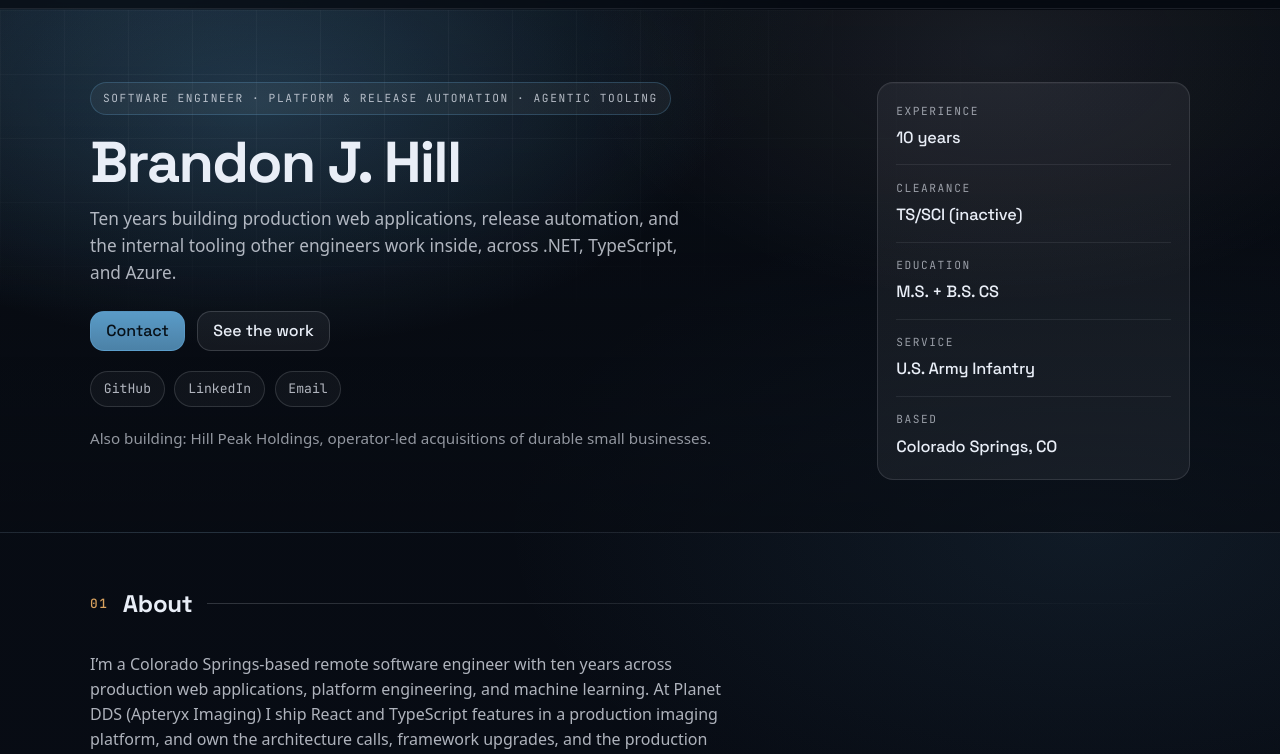
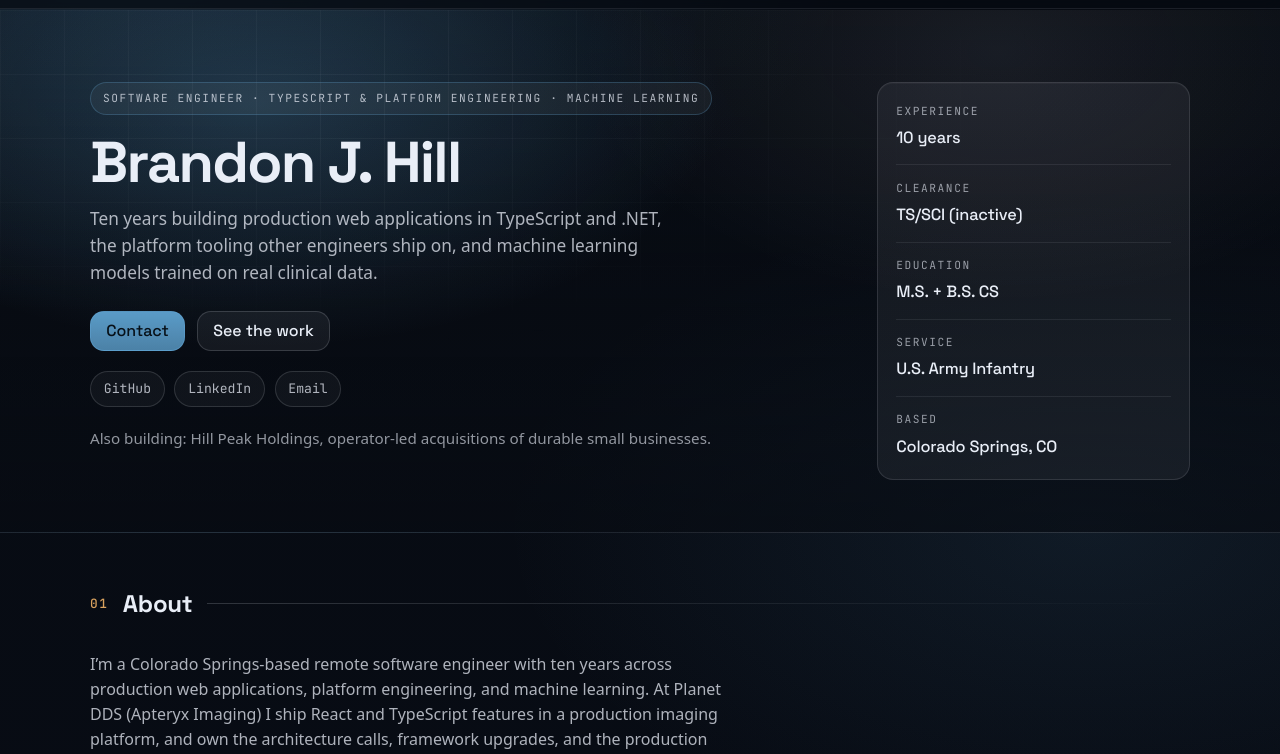
Before and after one commit to bhill512/brandonjhill, a plain HTML site: page index.html in a window 1280 px wide. Shown: the part 46-800 px from the top of the page. Drawn offline with Linux system fonts and the light colour scheme.

Commit message:
Lead the hero with TypeScript, platform engineering, and machine learning
The badge and subhead led with release automation and agentic tooling,
under-signaling the three things a reviewer scans for first. Badge now
reads TypeScript & Platform Engineering · Machine Learning; the subhead
leads with TypeScript/.NET web apps, platform tooling, and ML on
clinical data. Meta description, OG/Twitter cards, JSON-LD description,
and knowsAbout updated to match.

Co-Authored-By: Claude Opus 5 <noreply@anthropic.com>

```diff
--- a/index.html
+++ b/index.html
@@ -14,7 +14,7 @@
 		<title>Brandon J. Hill | Software Engineer</title>
 		<meta
 			name="description"
-			content="Brandon J. Hill is a Colorado Springs-based remote software engineer with ten years building production web applications, release automation, and agent-facing developer tooling across .NET, TypeScript, and Azure."
+			content="Brandon J. Hill is a Colorado Springs-based remote software engineer with ten years building production web applications in TypeScript and .NET, platform tooling, and machine learning models on real clinical data."
 		/>
 		<meta
 			name="author"
@@ -44,7 +44,7 @@
 		/>
 		<meta
 			property="og:description"
-			content="Ten years building production web applications, release automation, and agent-facing developer tooling across .NET, TypeScript, and Azure."
+			content="Ten years building production web applications in TypeScript and .NET, platform tooling, and machine learning models on real clinical data."
 		/>
 		<meta
 			property="og:url"
@@ -66,7 +66,7 @@
 		/>
 		<meta
 			name="twitter:description"
-			content="Ten years building production web applications, release automation, and agent-facing developer tooling across .NET, TypeScript, and Azure."
+			content="Ten years building production web applications in TypeScript and .NET, platform tooling, and machine learning models on real clinical data."
 		/>
 		<meta
 			name="twitter:image"
@@ -112,7 +112,7 @@
 				"email": "mailto:brandon.hill1025@gmail.com",
 				"telephone": "+1-770-820-6607",
 				"jobTitle": "Software Engineer",
-				"description": "Software engineer with ten years of experience building production web applications, release automation, and agent-facing developer tooling.",
+				"description": "Software engineer with ten years of experience building production web applications in TypeScript and .NET, platform tooling, and machine learning models on clinical imaging data.",
 				"address": {
 					"@type": "PostalAddress",
 					"addressLocality": "Colorado Springs",
@@ -133,6 +133,10 @@
 					"ASP.NET Core",
 					"TypeScript",
 					"React",
+					"Machine learning",
+					"PyTorch",
+					"Platform engineering",
+					"Backstage",
 					"Azure DevOps",
 					"CI/CD and release automation",
 					"Model Context Protocol",
@@ -218,14 +222,14 @@
 				<div class="container hero-grid">
 					<div class="hero-main">
 						<p class="badge">
-							Software Engineer · Platform &amp; Release Automation · Agentic
-							Tooling
+							Software Engineer · TypeScript &amp; Platform Engineering ·
+							Machine Learning
 						</p>
 						<h1>Brandon J. Hill</h1>
 						<p class="subhead">
-							Ten years building production web applications, release
-							automation, and the internal tooling other engineers work inside,
-							across .NET, TypeScript, and Azure.
+							Ten years building production web applications in TypeScript and
+							.NET, the platform tooling other engineers ship on, and machine
+							learning models trained on real clinical data.
 						</p>
 
 						<div class="hero-actions">
```
